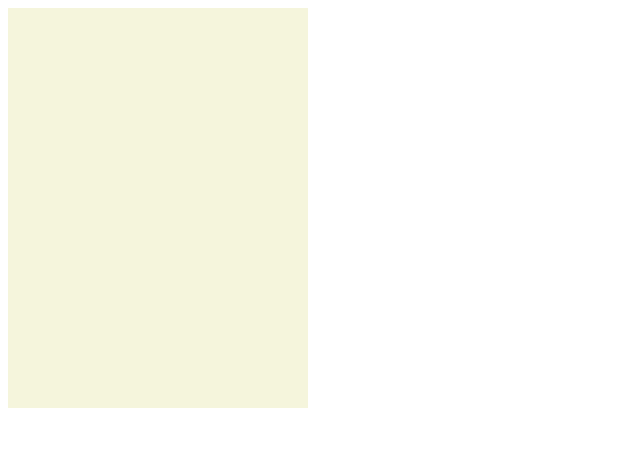
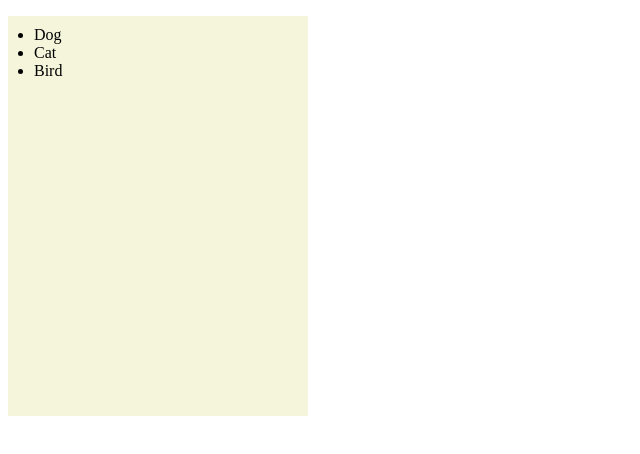
Before and after one commit to AbdellaToronto/TaskList, a plain HTML site: page index.html in a window 1280 px wide. Shown: the whole page, without its empty margins (0-640 px from the left). Drawn offline with nearby package versions, Linux system fonts and the light colour scheme.

Commit message:
Small changes/Unordered List
Added an unordered list and made some fiddles

```diff
--- a/CSS/style.scss
+++ b/CSS/style.scss
@@ -6,8 +6,15 @@ body {
 background-color: $bgcolour;
 }
 
-#mainList{
+#listContainer{
 height: 400px;
 width: 300px;
 background-color: beige;
 }
+
+#myList{
+position:relative;
+padding: 10px;
+margin: 16px;
+
+}
--- a/index.html
+++ b/index.html
@@ -9,7 +9,13 @@
 </head>
 
 <body>
-<div id="mainList">
+<div id="listContainer">
+
+<ul id="myList">
+<li>Dog </li>
+<li>Cat </li>
+<li>Bird </li>
+</ul>
 
 </div>
 
```
Also changed, not shown: CSS/style.css.
